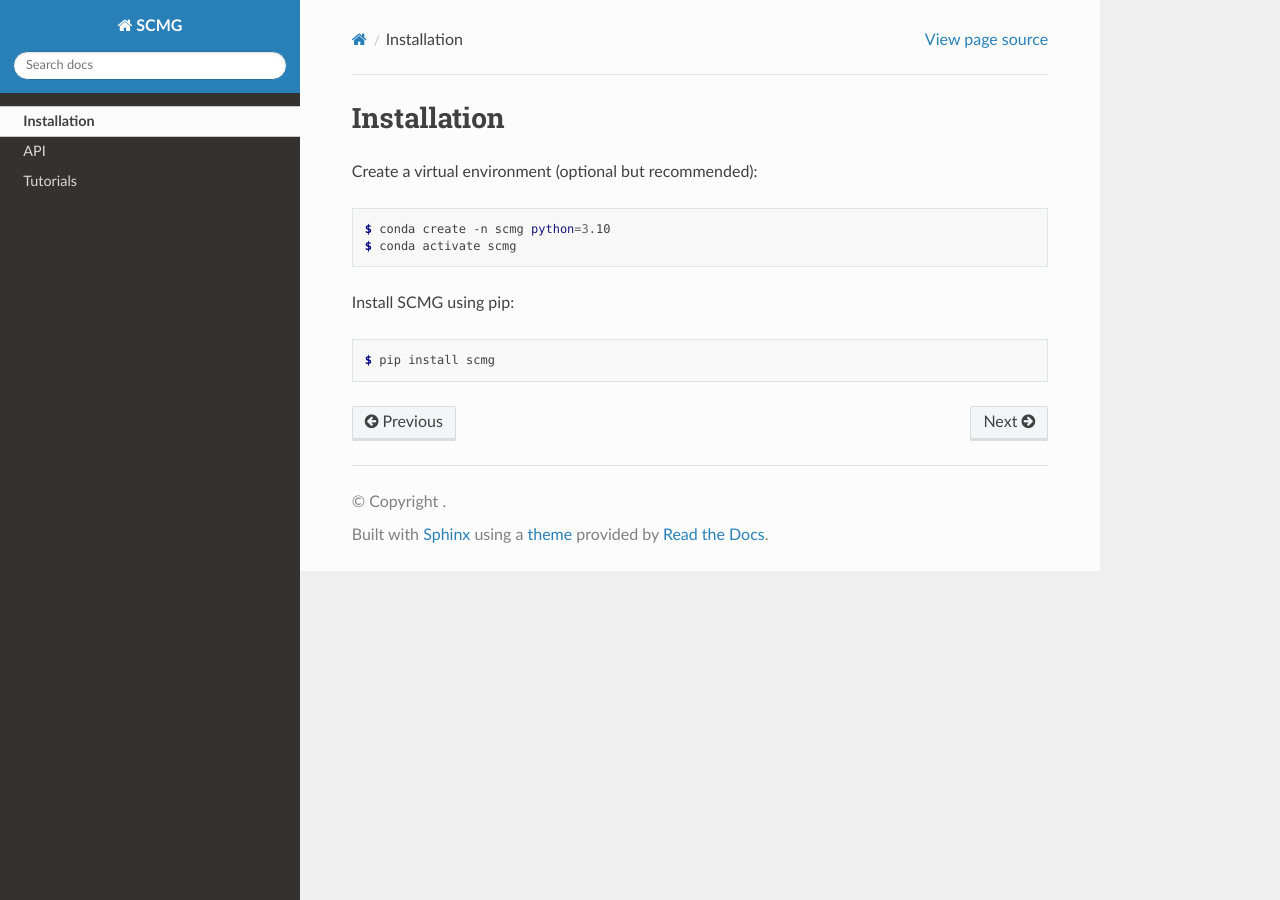
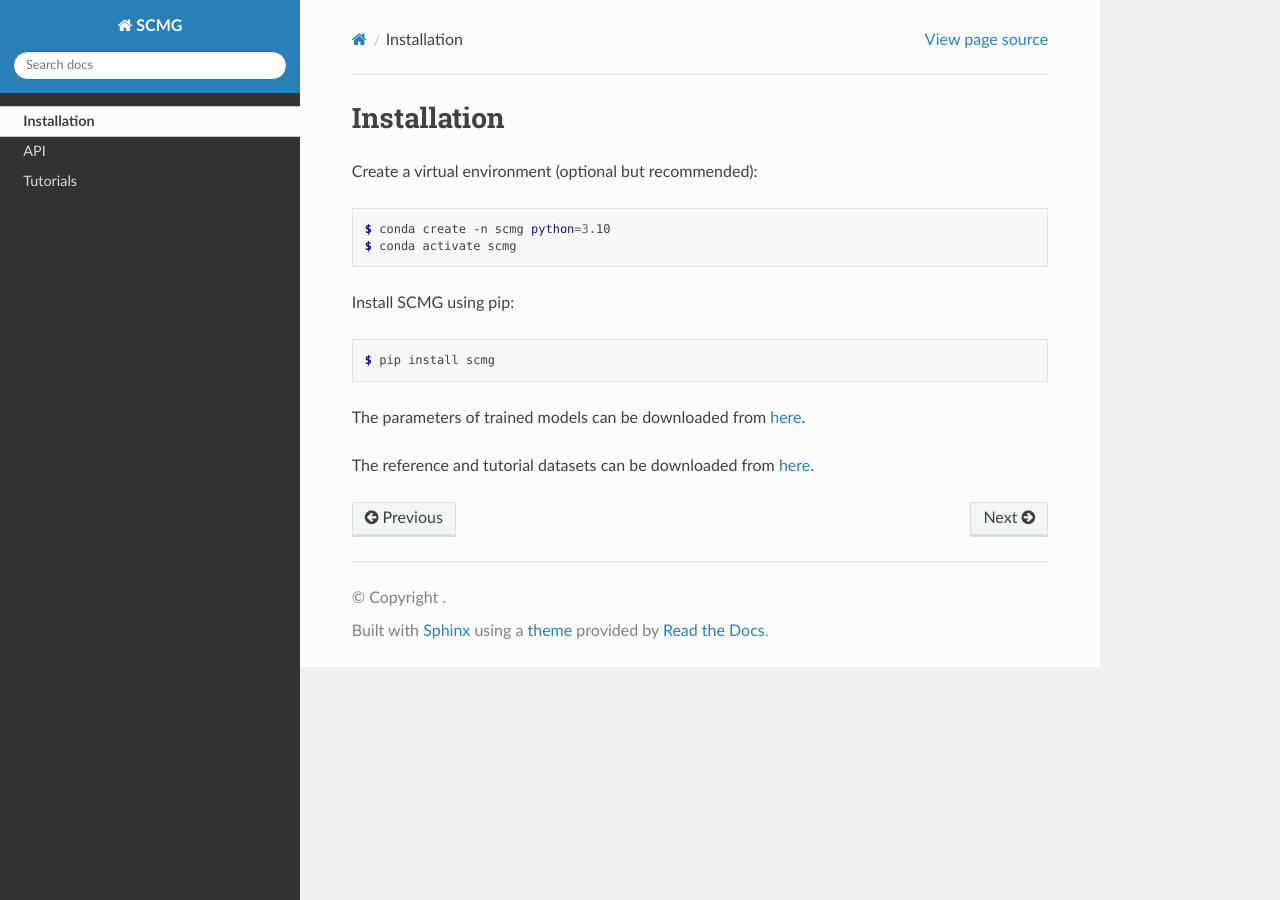
Before and after one commit to xingjiepan/SCMG, a Sphinx documentation site: the page built from docs/source/installation.rst, in a window 1280 px wide. Built offline with Sphinx 7.4.7 and the Read the Docs theme 3.1.0, drawn with Linux system fonts in a browser that asks for light colours; pages that are not in the unit, such as notebooks, are missing from menus.

Commit message:
Update the installation doc

```diff
--- a/docs/source/installation.rst
+++ b/docs/source/installation.rst
@@ -13,3 +13,7 @@ Install SCMG using pip:
 .. code-block:: console
 
    $ pip install scmg
+
+The parameters of trained models can be downloaded from `here <https://huggingface.co/xingjiepan/SCMG/tree/main/models>`_.
+
+The reference and tutorial datasets can be downloaded from `here <https://huggingface.co/datasets/xingjiepan/SCMG_data/tree/main/data>`_.
```
